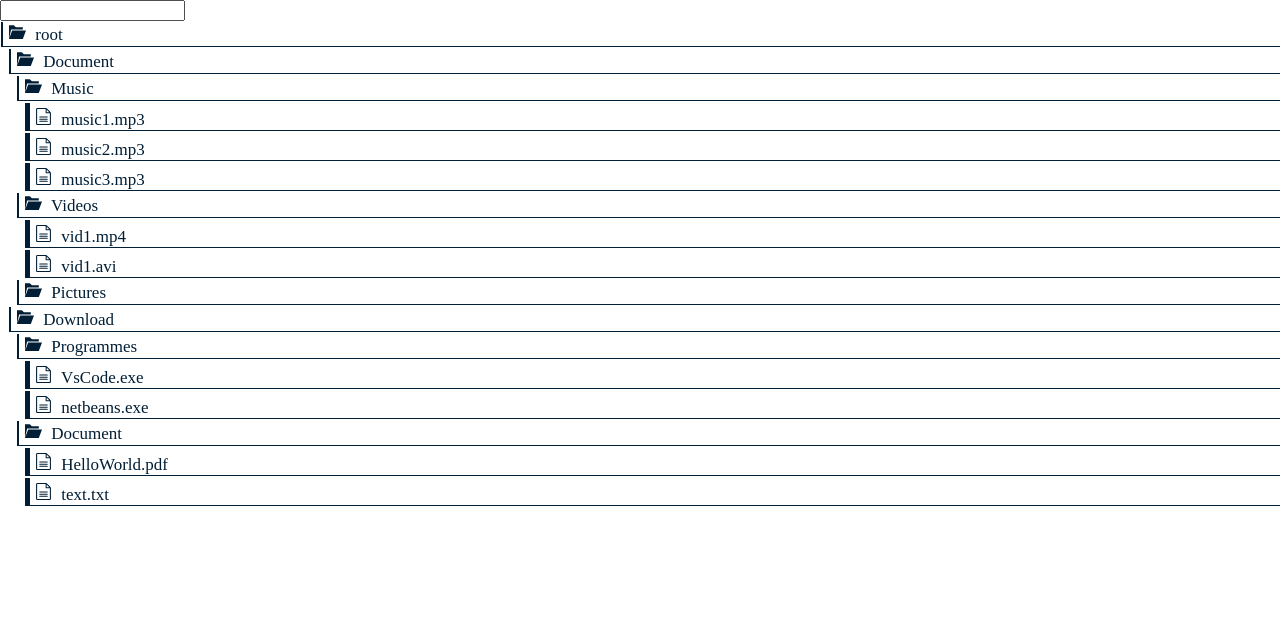
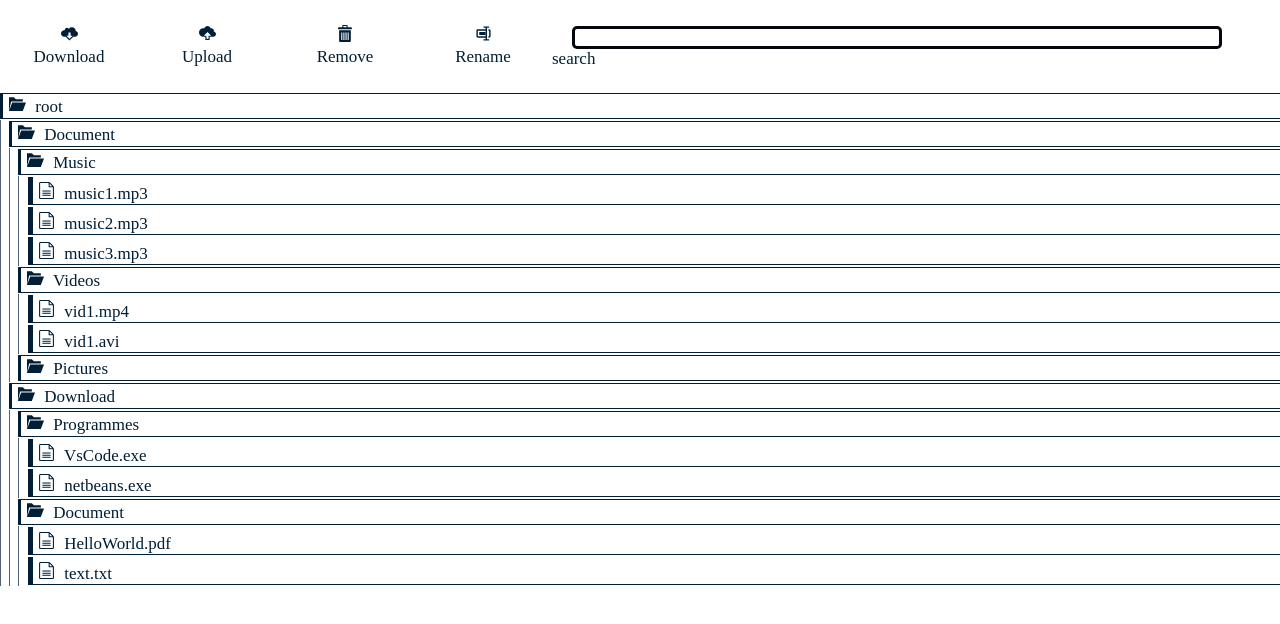
Before and after one commit to Ali-Ouahhabi/file-browser, a React (Create React App) app: page / in a window 1280 px wide. Shown: the top 624 px of the page. Built offline with nearby package versions, Linux system fonts and the light colour scheme.

Commit message:
proto style

```diff
--- a/src/App.js
+++ b/src/App.js
@@ -1,9 +1,10 @@
 import { DndProvider } from 'react-dnd';
 import { HTML5Backend } from 'react-dnd-html5-backend';
-import './App.css';
+import './App.scss';
 import FileTag from './components/FileTag';
 import React, { useState } from 'react';
-
+import { ImCloudUpload, ImCloudDownload, ImBin } from "react-icons/im";
+import { BiRename } from "react-icons/bi"
 function App() {
 
   const tree = {
@@ -225,7 +226,36 @@ function App() {
 
   return (
     <div>
-      <input type="text" name="filter" onChange={(e) => filtering(e.target.value)} />
+      <div>
+        <div class="menu">
+          <span class="menu-icon">
+            <ImCloudDownload />
+          </span>
+          <span class="menu-title">Download</span>
+        </div>
+
+        <div class="menu">
+          <span class="menu-icon">
+            <ImCloudUpload /></span>
+          <span class="menu-title">Upload</span>
+        </div>
+
+        <div class="menu">
+          <span class="menu-icon">
+            <ImBin /></span>
+          <span class="menu-title">Remove</span>
+        </div>
+
+        <div class="menu">
+          <span class="menu-icon">
+            <BiRename /></span>
+          <span class="menu-title">Rename</span>
+        </div>
+        <div class="menu-s">
+        <input class="menu-search" type="text" name="filter" onChange={(e) => filtering(e.target.value)} />
+        <span class="">search</span>
+        </div>
+      </div>
       <DndProvider backend={HTML5Backend}>
         <div className="App" >
           <FileTag self={treeV} index={[]} reportChange={permute} path={"/" + tree.name}  ></FileTag>
--- a/src/App.css
+++ b/src/App.scss
@@ -1,25 +1,59 @@
-@charset "utf-8";
-/*
-	Author		CrystalCommerce.com // Ross Dallaire
+$color1: #001e35; //#001e35
+$color2: #536073;
+$color3: #ffffff;
+$color4: #536073;
+$color5:#03070d;
 
-	Colors
-*/
+.menu{
+	//margin: 15px;
+	display: inline-grid;
+	width: 10%;
+	align-content: center;
+	padding: 5px;
+	margin-bottom: 20px;
+	margin-top: 20px;
+}
 
-/* RESET */
-html, body, div, span, object, iframe,
-h1, h2, h3, h4, h5, h6, p, blockquote, pre,
-a, abbr, acronym, address, code,
-del, dfn, em, img, q, dl, dt, dd, ol, ul, li,
-fieldset, form, label, legend,
-table, caption, tbody, tfoot, thead, tr, th, td {
-  margin: 0;
-  padding: 0;
-  border: 0;
-  font-weight: inherit;
-  font-style: inherit;
-  font-size: 100%;
-  font-family: inherit;
+.menu:hover{
+	//margin: 15px;
+	background-color: $color1;
+	color: $color3;
+	border-width:2px ;
+	border-style: outset;
 }
+
+.menu-icon {
+    //padding: 10px;
+	font-weight: 20px;
+	display: block;
+	margin-left: auto;
+	margin-right: auto;
+  }
+  .menu-title {
+    //padding-right: 10px;
+	font-weight: 20px;
+	margin-left: auto;
+	margin-right: auto;
+  }
+
+.menu-s{
+	display: inline-grid;
+	width: 50%;
+}
+
+  .menu-search {
+    //padding-right: 10px;
+	font-weight: 20px;
+	margin-left: 20px;
+	border-width: 3px;
+	border-style: solid;
+	border-radius:5px ;
+	border-color: $color5;
+	width: 100%;
+  }
+
+
+
 
 em {
 	font-style: italic;
--- a/src/components/FileTag.js
+++ b/src/components/FileTag.js
@@ -77,7 +77,7 @@ class FileTag extends React.Component {
 
 		return ([
 			this.props.connectDragSource(this.props.connectDropTarget(
-				<div key="head" className={name}
+				<div key="head" className={name+(!this.state.self.isFile&&this.props.isOver?"-hover":"")}
 					onClick={(e) => { e.preventDefault(); this.setState({ isToggeld: !this.state.isToggeld }) }}
 
 				><div>{this.props.filter || ""}</div>
@@ -103,11 +103,12 @@ const dropCall = {
 			component.onDrop(props, monitor, component)
 			return
 		}
-	}
+	},
+
 }
 const dragContent = {
 	beginDrag(props, monitor, component) {
-		return { index: props.index }
+		return { index: props.index, path: props.path }
 	},
 }
 
@@ -115,8 +116,9 @@ const FileTagC = DragSource('FT', dragContent, (connect, monitor) => ({
 	connectDragSource: connect.dragSource(),
 	isDragging: monitor.isDragging()
 }))(
-	DropTarget(['FT', NativeTypes.FILE], dropCall, connect => ({
+	DropTarget(['FT', NativeTypes.FILE], dropCall, (connect, monitor) => ({
 		connectDropTarget: connect.dropTarget(),
+		isOver: monitor.isOver()
 	}))(FileTag)
 );
 
--- a/src/components/FileTag.scss
+++ b/src/components/FileTag.scss
@@ -1,7 +1,8 @@
 $color1: #001e35; //#001e35
-$color2: #52616b;
+$color2: #536073;
 $color3: #ffffff;
-$color4: #f0f5f9;
+$color4: #536073;
+$color5:#03070d;
 div {
   color: $color1;
   width: 100%;
@@ -9,10 +10,21 @@ div {
     background-color: $color3;
     display: inline-block;
     width: 100%;
-    border-bottom: solid 1px;
-    border-left: solid 2px;
+    border: solid 1px;
+    border-left: solid 3px;
     margin: 1px;
+    margin-left: 0px;
     padding: 1px;
+  }
+
+  .file-tag-folder-hover{
+    background-color: $color1;
+    color: $color3;
+    border-color: $color3;
+    border-style: groove;
+    border-width: 2px;
+    //border-bottom-width: 0px;
+    padding: 4px;
   }
 
   .file-tag-file {
@@ -38,6 +50,7 @@ div {
 
   .file-tag-folder-children {
     padding-left: 8px;
+    border-left: solid 1px $color2;
   }
   .file-tag-icon {
     padding-left: 5px;
```
